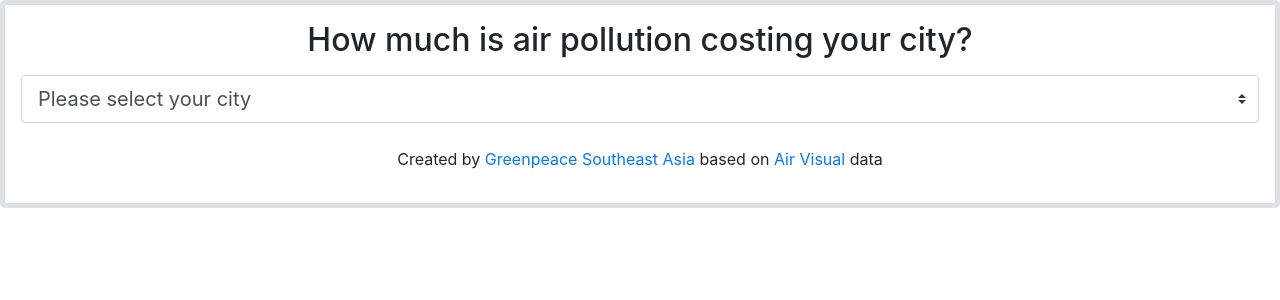
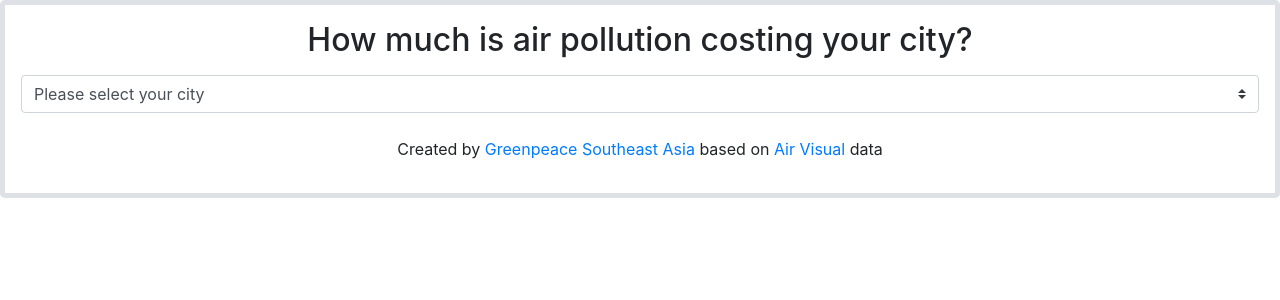
Before and after one commit to greenpeace/global-clean-air-counter, a Vue app: page / in a window 1280 px wide. Shown: the top 300 px of the page. Built offline with nearby package versions, Linux system fonts and the light colour scheme.

Commit message:
Fix dropdown width

```diff
--- a/src/components/Dropdown.vue
+++ b/src/components/Dropdown.vue
@@ -1,5 +1,5 @@
 <template>
-    <select style="width: 100%" v-model="selected" name="dropdown" id="dropdown" @change="optionChanged" class="custom-select custom-select-lg">
+    <select style="width: 100%" v-model="selected" name="dropdown" id="dropdown" @change="optionChanged" class="custom-select">
         <option disabled value="select_your_city">
             {{ $t('select_your_city') }}
         </option>
```
